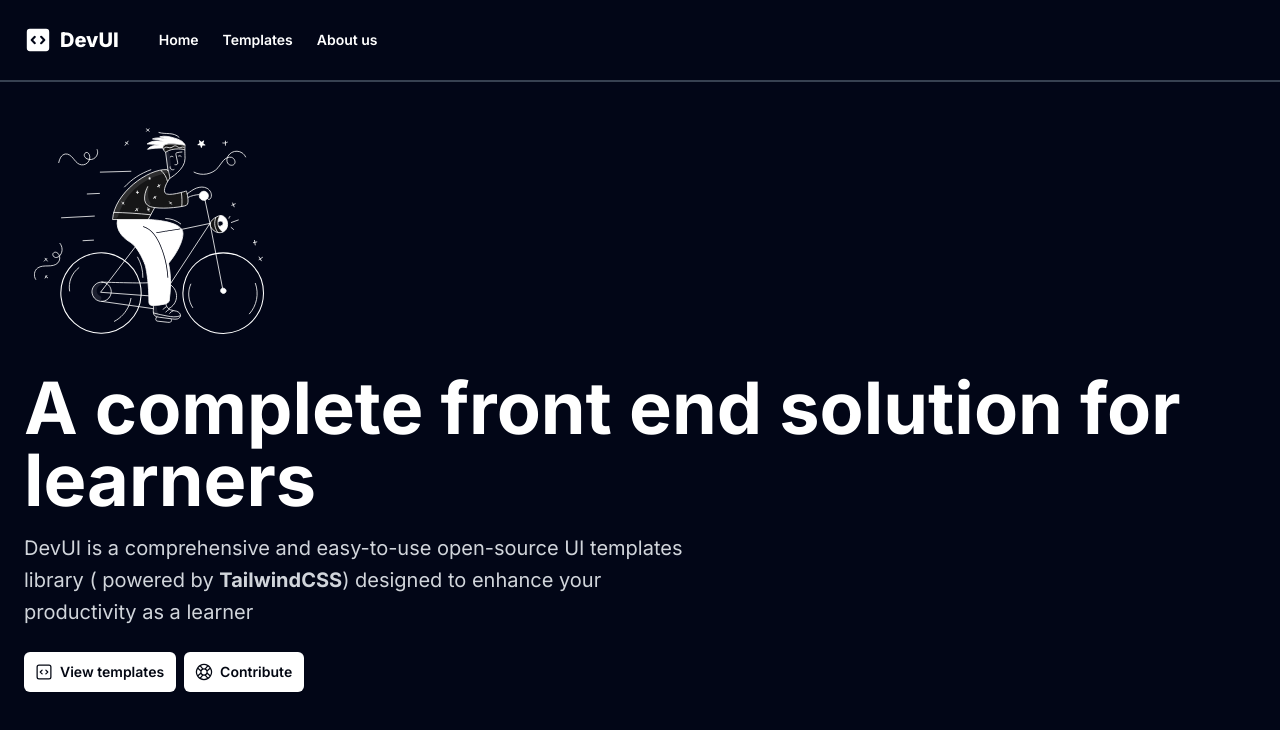
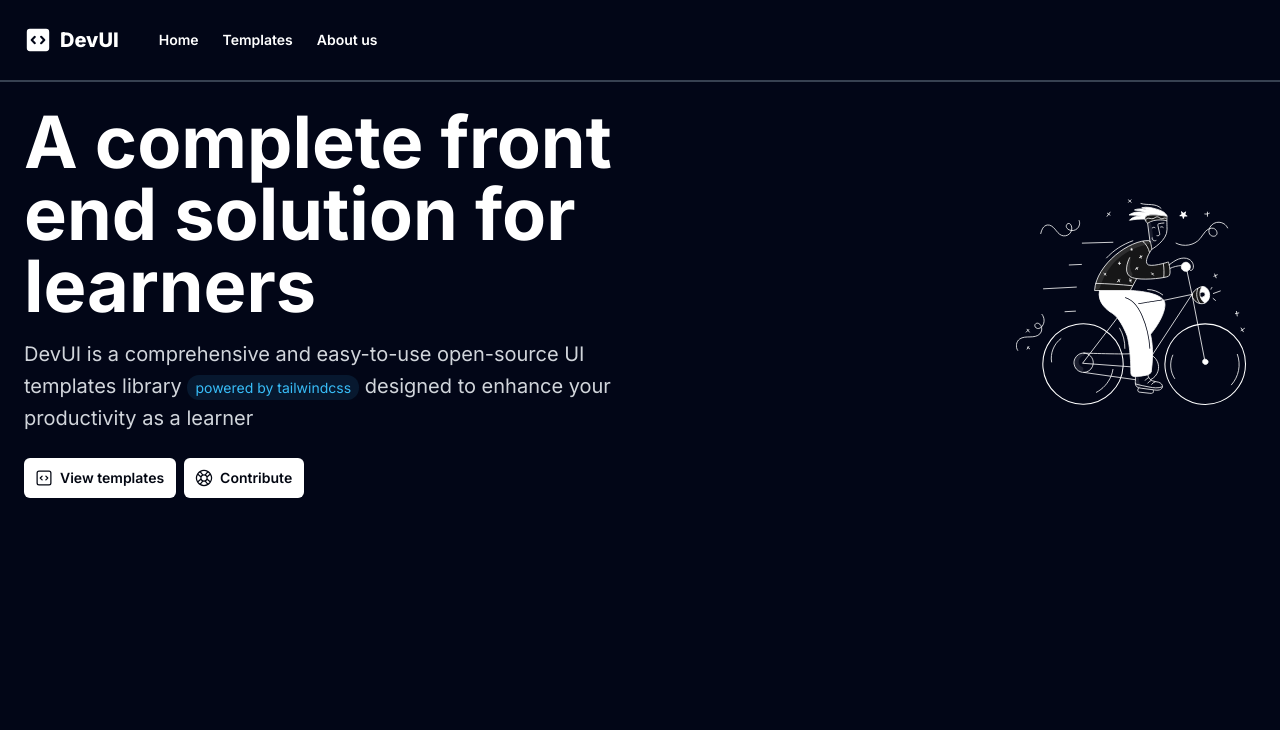
Before and after one commit to hiteshchoudhary/devui, a Next.js app: page / in a window 1280 px wide. Shown: the top 730 px of the page. Built offline with nearby package versions, Linux system fonts and the light colour scheme.

Commit message:
- added ChipLink Component - embedded chip link in page.tsx - changed layout of homepage to flex (text on left and image on right)

```diff
--- a/src/app/page.tsx
+++ b/src/app/page.tsx
@@ -1,4 +1,5 @@
 import Button from "@/components/common/Button";
+import ChipLink from "@/components/lib/ChipLink";
 import {
   CodeBracketSquareIcon,
   LifebuoyIcon,
@@ -9,15 +10,19 @@ import Link from "next/link";
 export default function Home() {
   return (
     <section aria-labelledby="hero-banner">
-      <div className="flex flex-col items-start gap-4">
-        <Image src="/hero.svg" alt="Hero" width={250} height={100} />
+      <div className="flex flex-col-reverse justify-between gap-2 md:flex-row">
+        <div className="flex flex-col items-start gap-4 sm:w-auto md:w-2/4">
           <h1 className="font-heading text-3xl font-bold leading-[1.1] md:text-5xl lg:text-7xl">
             A complete front end solution for learners
           </h1>
           <p className="max-w-[42rem] leading-normal text-gray-300 sm:text-xl sm:leading-8">
             DevUI is a comprehensive and easy-to-use open-source UI templates
-          library &#40; powered by <strong>TailwindCSS</strong>&#41; designed to
-          enhance your productivity as a learner
+            library{" "}
+            <ChipLink
+              url={"https://tailwindcss.com/"}
+              text={"powered by tailwindcss"}
+            />{" "}
+            designed to enhance your productivity as a learner
           </p>
           <div className="mt-2 flex space-x-2">
             <Link href="/templates">
@@ -32,6 +37,8 @@ export default function Home() {
             </a>
           </div>
         </div>
+        <Image src="/hero.svg" alt="Hero" width={250} height={100} />
+      </div>
     </section>
   );
 }
--- a/src/components/common/MainNavbar.tsx
+++ b/src/components/common/MainNavbar.tsx
@@ -26,7 +26,7 @@ const MainNavbar = () => {
   const [showMobileMenu, setShowMobileMenu] = useState<boolean>(false);
 
   return (
-    <header className="border-slate-800e bg-dark sticky top-0 z-40 border-b-2 border-gray-700">
+    <header className="border-slate-800e sticky top-0 z-40 border-b-2 border-gray-700 bg-dark">
       <div className="mx-auto flex h-20 max-w-[85rem] items-center justify-between p-4 lg:p-6">
         <div className="flex gap-6 md:gap-10">
           <Link href="/" className="hidden items-center space-x-2 md:flex">
--- /dev/null
+++ b/src/components/lib/ChipLink.tsx
@@ -0,0 +1,21 @@
+import React from "react";
+
+interface ChipLinkProps {
+  url: string;
+  text: string;
+}
+
+const ChipLink: React.FC<ChipLinkProps> = ({ url, text }) => {
+  return (
+    <a
+      href={url}
+      target="_blank"
+      rel="noreferrer"
+      className="rounded-xl border-0 bg-sky-400/10 px-2 py-1 text-sm text-sky-400"
+    >
+      {text}
+    </a>
+  );
+};
+
+export default ChipLink;
```
Lines whose indentation alone changed are shown as unchanged.
